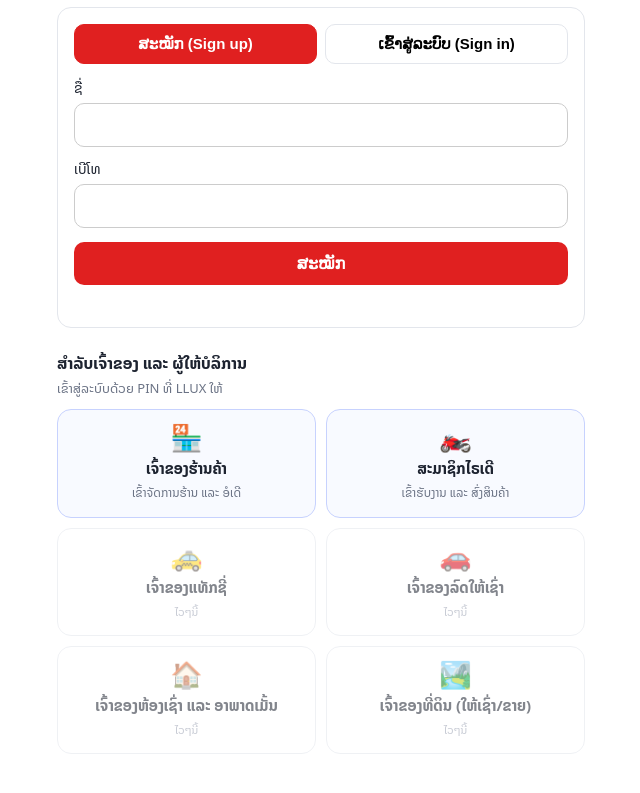
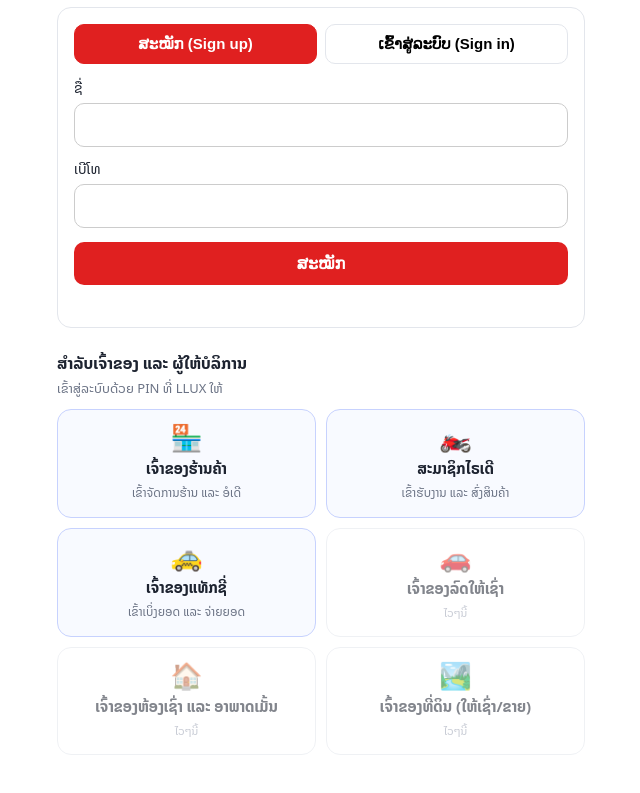
Before and after one commit to lluxsoleltd-pixel/lluxsoleltd-pixel.github.io, a plain HTML site: page services.html in a window 1280 px wide. Shown: the part 345-1138 px from the top of the page, without its empty margins (319-959 px from the left). Drawn offline with Linux system fonts and the light colour scheme.

Commit message:
Enable taxi owner tile on services page
Co-Authored-By: Claude Haiku 5.5 <noreply@anthropic.com>
Claude-Session: https://claude.ai/code/session_01AKVodFLEEBoVTdhRvXx1kp

```diff
--- a/services.html
+++ b/services.html
@@ -135,13 +135,13 @@
         <div class="desc">ເຂົ້າຮັບງານ ແລະ ສົ່ງສິນຄ້າ</div>
       </div>
     </a>
-    <div class="tile soon">
+    <a class="tile partner" href="taxi.html">
       <div>
         <div class="icon">🚕</div>
         <div class="name">ເຈົ້າຂອງແທັກຊີ່</div>
+        <div class="desc">ເຂົ້າເບິ່ງຍອດ ແລະ ຈ່າຍຍອດ</div>
       </div>
-      <div class="tag">ໄວໆນີ້</div>
-    </div>
+    </a>
     <div class="tile soon">
       <div>
         <div class="icon">🚗</div>
```
